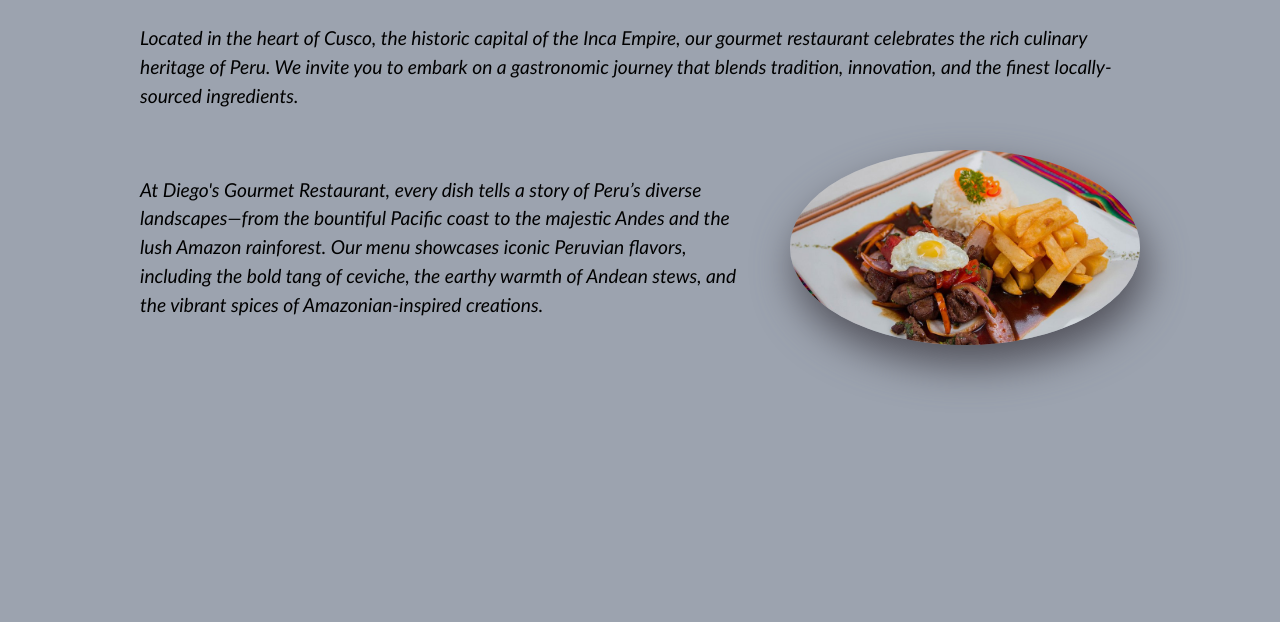
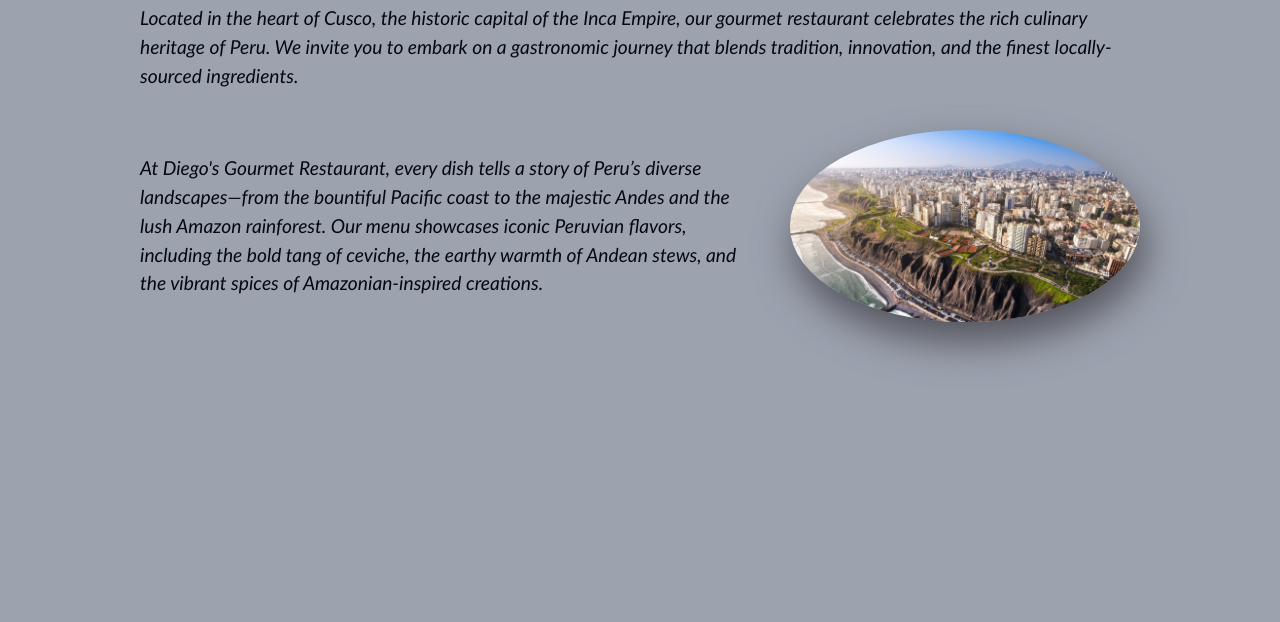
Before and after one commit to DiegoVT17/Diego-s-Gourmet-Restaurant, a website built with webpack: page src/index.html in a window 1280 px wide. Shown: the part 178-800 px from the top of the page. Built offline with nearby package versions, Linux system fonts and the light colour scheme.

Commit message:
separate main function in two

```diff
--- a/src/pages/home.js
+++ b/src/pages/home.js
@@ -1,40 +1,48 @@
-import lomo from "../img/lomo.jpg";
+import lima from "../img/lima.jpg";
 
 export default function initialPage() {
   const div = document.createElement("div");
   const title = document.createElement("h1");
-  const textContainer = createPresentation();
+  const p1 = document.createElement("p");
+
+  const textContainer = presentationCont();
 
   div.classList.add("container");
+  div.setAttribute("id", "home");
   title.innerHTML = "Diego's Gourmet Restaurant";
-  div.append(title, textContainer);
+
+  p1.innerHTML =
+    "Located in the heart of Cusco, the historic capital of the Inca Empire, our gourmet restaurant celebrates the rich culinary heritage of Peru. We invite you to embark on a gastronomic journey that blends tradition, innovation, and the finest locally-sourced ingredients.";
+
+  div.append(title, p1, textContainer);
 
   return div;
 }
 
-function createPresentation() {
+function presentationCont() {
   const textContainer = document.createElement("div");
-  const p1 = document.createElement("p");
+  const peruPres = peruPresentation();
+
+  textContainer.classList.add("text-container");
+  textContainer.append(peruPres);
+
+  return textContainer;
+}
+
+function peruPresentation() {
   const para1 = document.createElement("div");
   const img1 = document.createElement("img");
   const p2 = document.createElement("p");
 
-  textContainer.classList.add("text-container");
-
-  p1.innerHTML =
-    "Located in the heart of Cusco, the historic capital of the Inca Empire, our gourmet restaurant celebrates the rich culinary heritage of Peru. We invite you to embark on a gastronomic journey that blends tradition, innovation, and the finest locally-sourced ingredients.";
-
   p2.innerHTML =
     "At Diego's Gourmet Restaurant, every dish tells a story of Peru’s diverse landscapes—from the bountiful Pacific coast to the majestic Andes and the lush Amazon rainforest. Our menu showcases iconic Peruvian flavors, including the bold tang of ceviche, the earthy warmth of Andean stews, and the vibrant spices of Amazonian-inspired creations.";
 
-  img1.src = lomo;
-  img1.alt = "lomo-saltado";
-  img1.classList.add("lomo-saltado");
+  img1.src = lima;
+  img1.alt = "lima";
+  img1.classList.add("lima");
 
   para1.append(p2, img1);
   para1.classList.add("para1");
 
-  textContainer.append(p1, para1);
-
-  return textContainer;
+  return para1;
 }
--- a/src/styles.css
+++ b/src/styles.css
@@ -48,15 +48,23 @@ nav button:hover {
 }
 
 .container {
-  margin-top: 20px;
+  margin: 20px auto;
+  width: 1000px;
+  color: #030712;
 }
 
 .container h1 {
   text-align: center;
 }
 
+.container p {
+  margin: 20px 0;
+  line-height: 1.5;
+  font-size: 1.2rem;
+  font-style: italic;
+}
+
 .text-container {
-  width: 1000px;
   margin: 40px auto;
   display: flex;
   gap: 40px;
@@ -78,7 +86,7 @@ nav button:hover {
   font-style: italic;
 }
 
-.lomo-saltado {
+.lima {
   width: 350px;
   height: auto;
   border-radius: 50%;
```
